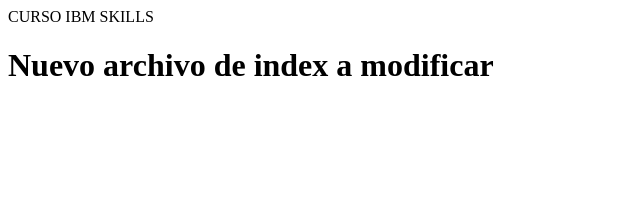
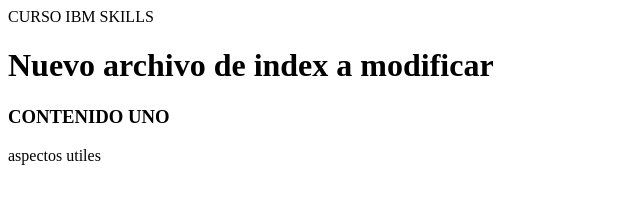
Before and after one commit to carlosfelipe29/cursoIBM, a plain HTML site: page index.html in a window 1280 px wide. Shown: the whole page, without its empty margins (0-640 px from the left). Drawn offline with Linux system fonts and the light colour scheme.

Commit message:
Modificaciones 1 al index.html

```diff
--- a/index.html
+++ b/index.html
@@ -6,6 +6,12 @@
 <body>
 <h1> Nuevo archivo de index a modificar</h1>
 
+<h3>CONTENIDO UNO</h3>
+
+<p> aspectos utiles</p>
+
+
+
 
 </body>
 
```
